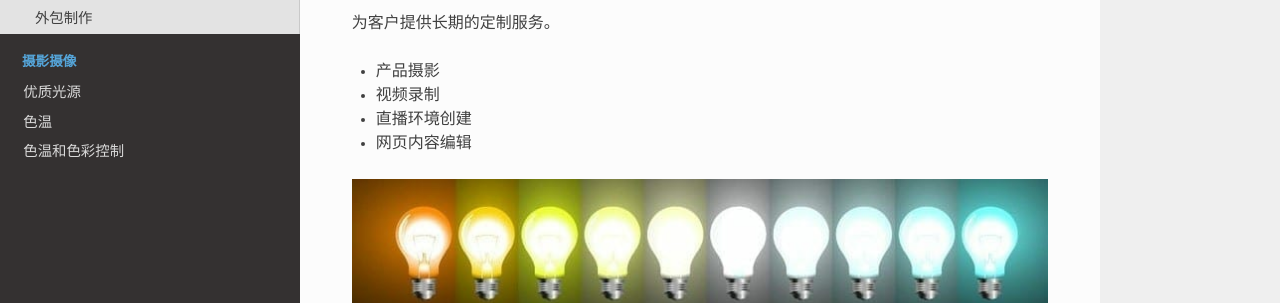
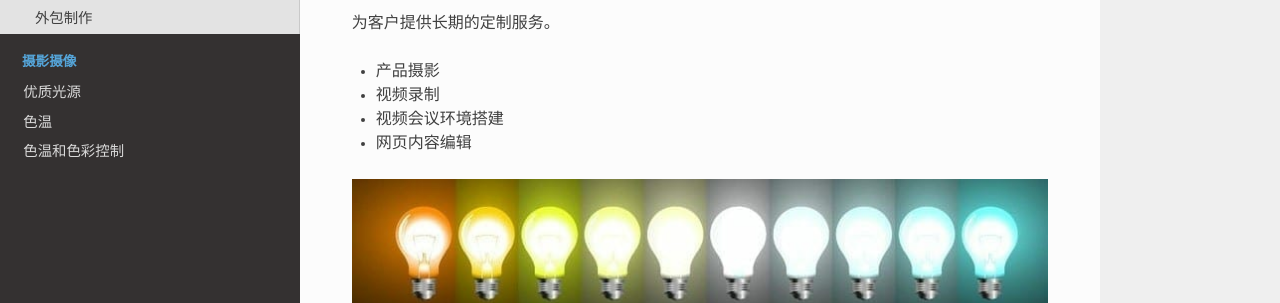
Before and after one commit to paultang/abapweb, a Sphinx documentation site: the page built from source/wiki.rst, in a window 1280 px wide and 900 px high, scrolled down 691 px. Shown: the part 357-660 px from the top of the window. Built offline with Sphinx 7.4.7 and the Read the Docs theme 2.0.0, drawn with Linux system fonts in a browser that asks for light colours.

Commit message:
Update wiki.rst

```diff
--- a/source/wiki.rst
+++ b/source/wiki.rst
@@ -38,7 +38,7 @@ Github文档管理
 
 * 产品摄影
 * 视频录制
-* 直播环境创建
+* 视频会议环境搭建
 * 网页内容编辑
 
 .. image:: photo/ColorTemperature.jpg
```
